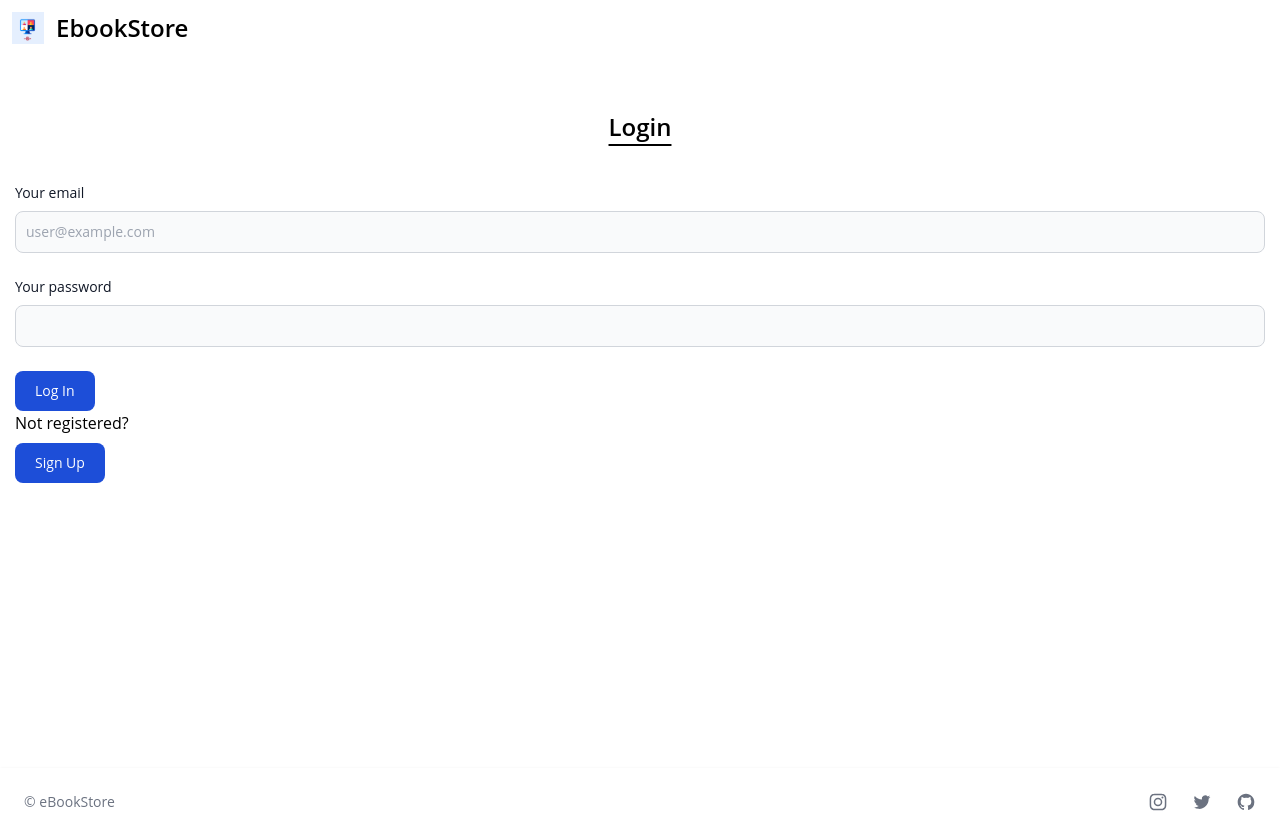
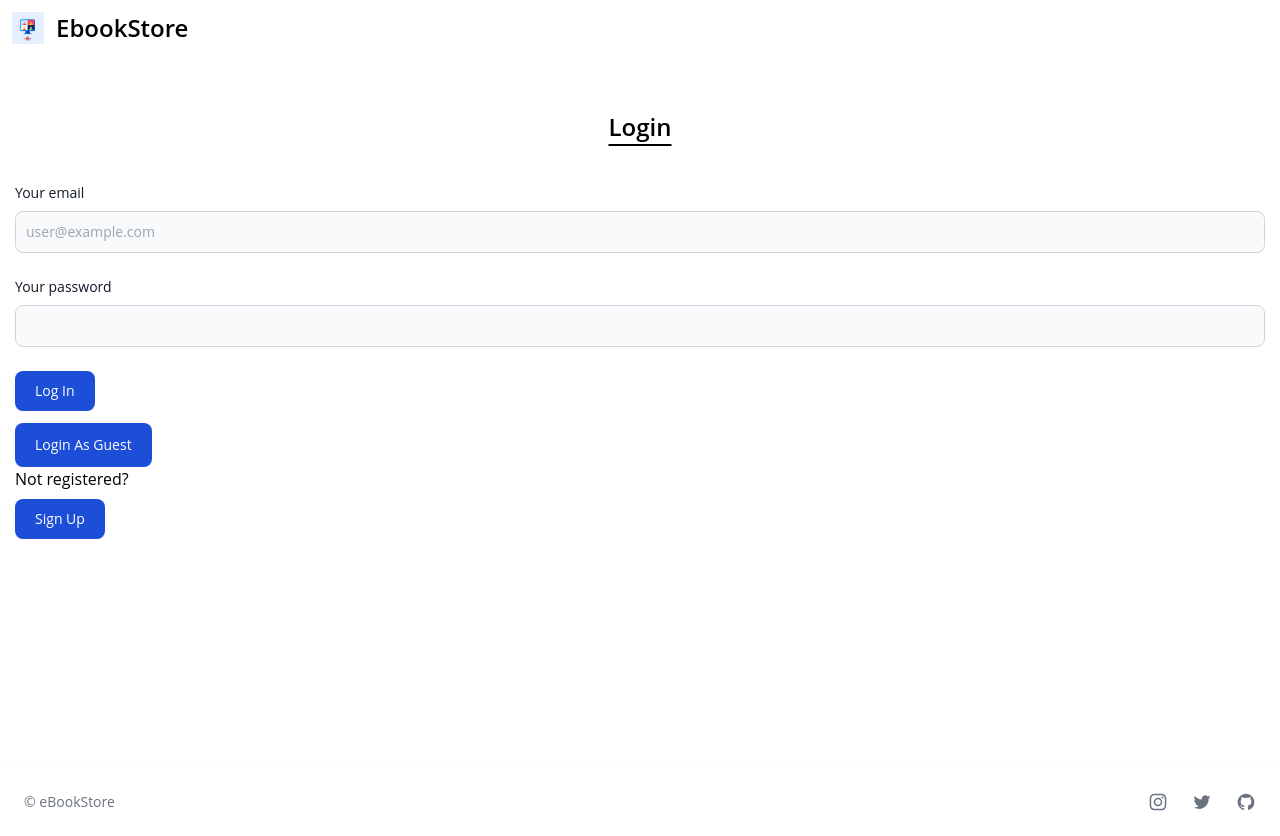
Before and after one commit to Bijoyl/ebooks, a React (Create React App) app: page /login in a window 1280 px wide. Built offline with nearby package versions, Linux system fonts and the light colour scheme.

Commit message:
Guest login

```diff
--- a/src/pages/Login.js
+++ b/src/pages/Login.js
@@ -10,9 +10,11 @@
   const password = useRef();
   const navigate = useNavigate();
 
-  async function handleLogin (event){
+
+
+  async function handleLogin(event) {
     event.preventDefault();
-    try{
+    try {
       const loginDetails = {
         email: email.current.value.toLowerCase(),
         password: password.current.value
@@ -20,13 +22,30 @@
       const data = await login(loginDetails);
       data.accessToken ? navigate("/products") : toast.error(data);
     }
-    catch(error){
-      toast.error(error.message, {position: "bottom-center"});
+    catch (error) {
+      toast.error(error.message, { position: "bottom-center" });
     }
   }
 
-  function handleRegister (){
+  function handleRegister() {
     navigate("/register")
+  }
+
+  async function handleLoginGuest() {
+    email.current.value = "guestuserx@mail.com";
+    password.current.value = "123qwe1";
+
+    try {
+      const loginDetails = {
+        email: email.current.value,
+        password: password.current.value
+      }
+      const data = await login(loginDetails);
+      data.accessToken ? navigate("/products") : toast.error(data);
+    } catch (error) {
+      toast.error(error.message, { position: "bottom-center" });
+    }
+
   }
 
   return (
@@ -45,7 +64,7 @@
         </div>
         <button type="submit" className="text-white bg-blue-700 hover:bg-blue-800 focus:ring-4 focus:outline-none focus:ring-blue-300 font-medium rounded-lg text-sm w-full sm:w-auto px-5 py-2.5 text-center dark:bg-blue-600 dark:hover:bg-blue-700 dark:focus:ring-blue-800">Log In</button>
       </form>
-            {/* <button className="mt-3 cursor-pointer text-white bg-blue-700 hover:bg-blue-800 focus:ring-4 focus:outline-none focus:ring-blue-300 font-medium rounded-lg text-sm w-full sm:w-auto px-5 py-3 text-center dark:bg-blue-600 dark:hover:bg-blue-700 dark:focus:ring-blue-800">Login As Guest</button> */}
+      <button onClick={handleLoginGuest} className="mt-3 cursor-pointer text-white bg-blue-700 hover:bg-blue-800 focus:ring-4 focus:outline-none focus:ring-blue-300 font-medium rounded-lg text-sm w-full sm:w-auto px-5 py-3 text-center dark:bg-blue-600 dark:hover:bg-blue-700 dark:focus:ring-blue-800">Login As Guest</button>
       <p className="dark:text-slate-300"> Not registered?</p><button type="submit" onClick={handleRegister} className="text-white my-2 bg-blue-700 hover:bg-blue-800 focus:ring-4 focus:outline-none focus:ring-blue-300 font-medium rounded-lg text-sm w-full sm:w-auto px-5 py-2.5 text-center dark:bg-blue-600 dark:hover:bg-blue-700 dark:focus:ring-blue-800">Sign Up</button>
     </main>
   )
```
Lines whose indentation alone changed are shown as unchanged.
